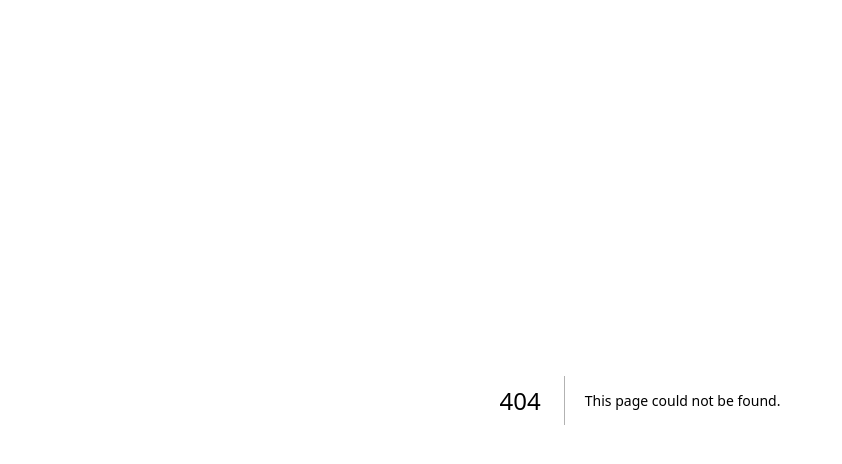
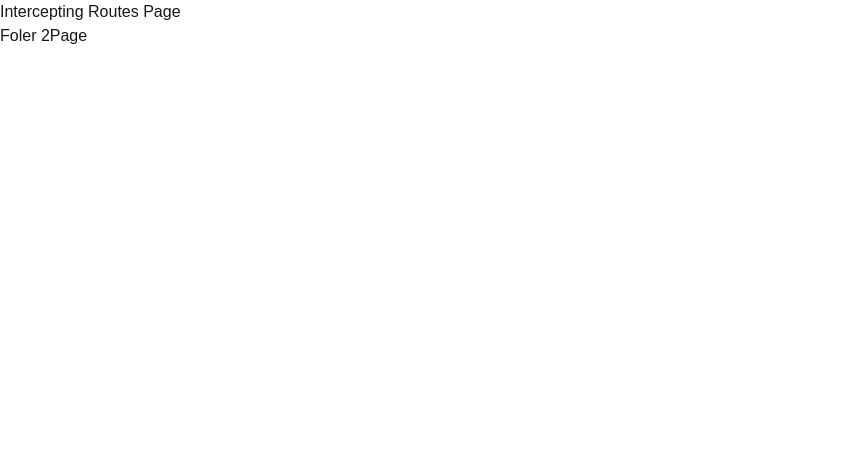
Before and after one commit to hunny345686/learning-next, a Next.js app: page /day8 in a window 1280 px wide. Before the commit this address had no page. Shown: the top 464 px of the page, without its empty margins (0-842 px from the left). Built offline with nearby package versions, Linux system fonts and the light colour scheme.

Commit message:
Learning -How InterCepted route works how can level up the routes

```diff
--- /dev/null
+++ b/app/day8/(.)f2/page.tsx
@@ -0,0 +1,12 @@
+export default function InterCeptedF2() {
+    return (
+        <div>
+            <h2> (.)InterCeptedF2 Page</h2>
+            <p>(.) one level up to intercept the routes</p>
+            <p>(..) 2 level up to intercept the routes</p>
+            <p>(..)(..) 2 folders up to intercept the routes</p>
+            <p>(...) Match from the root directory intercept the routes</p>
+
+        </div>
+    )
+}
--- /dev/null
+++ b/app/day8/f2/page.tsx
@@ -0,0 +1,7 @@
+export default function F2() {
+    return (
+        <div>
+            <h2> Intercepting Routes Folder 2 page</h2>
+        </div>
+    )
+}
--- /dev/null
+++ b/app/day8/page.tsx
@@ -0,0 +1,10 @@
+import Link from "next/link";
+
+export default function Day8() {
+    return (
+        <div>
+            <h2> Intercepting Routes Page</h2>
+            <Link href={"/day8/f2"}>Foler 2Page</Link>
+        </div>
+    )
+}
```
